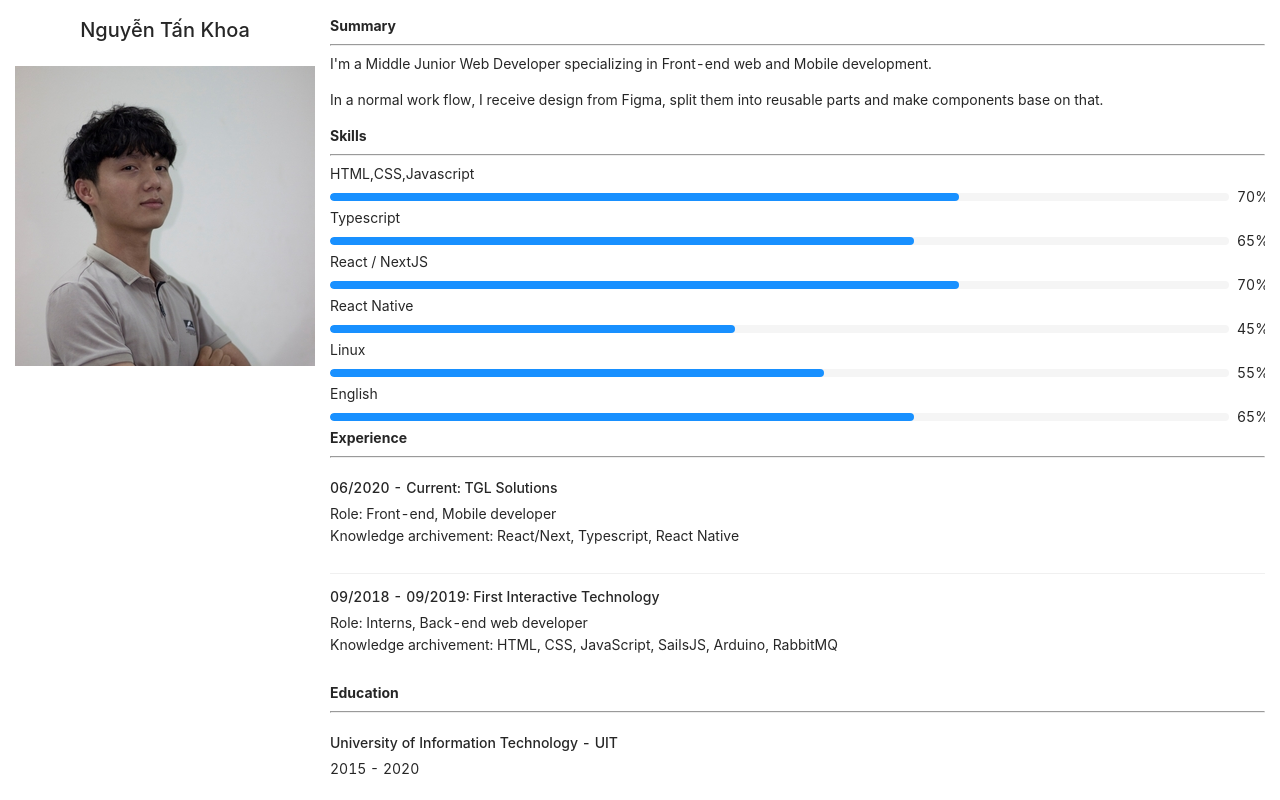
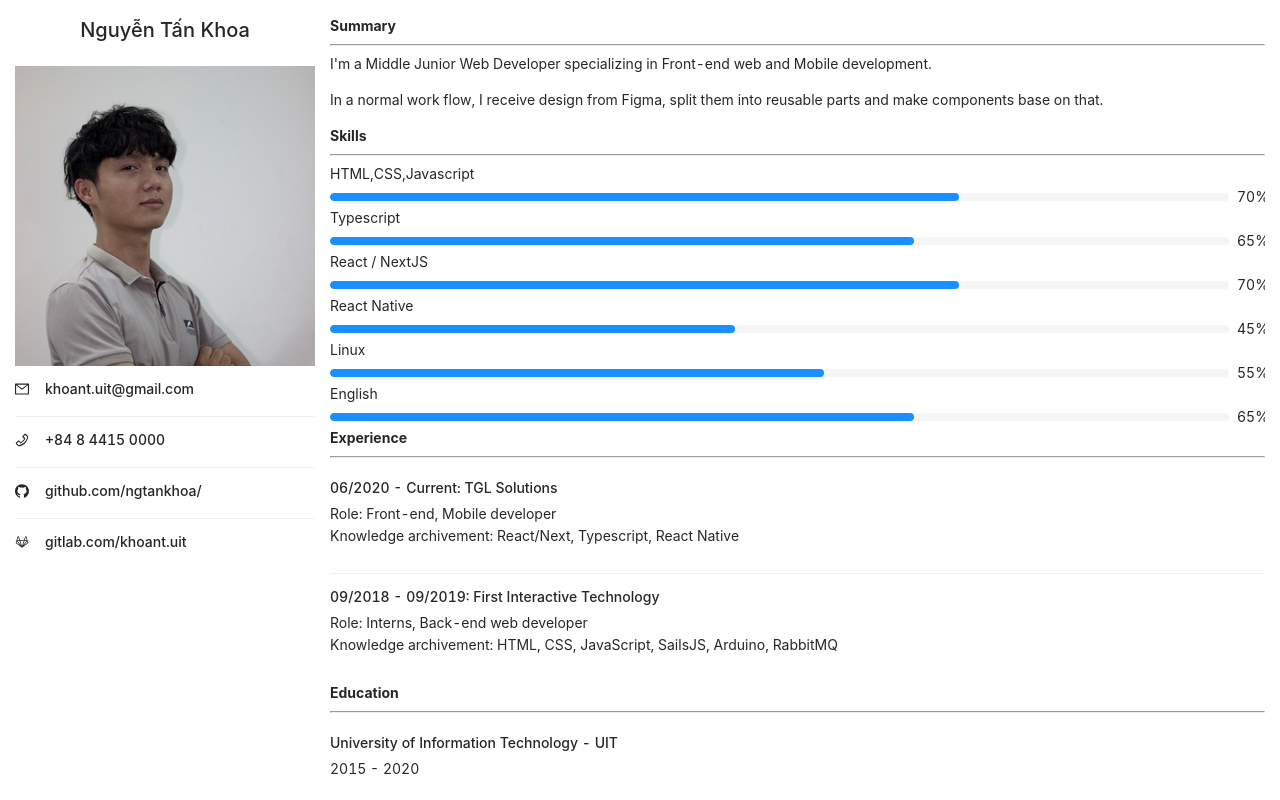
Before and after one commit to ngtankhoa/next-cv, a Next.js app: page / in a window 1280 px wide. Built offline with nearby package versions, Linux system fonts and the light colour scheme.

Commit message:
update hobby

```diff
--- a/containers/hobby/hobby.tsx
+++ b/containers/hobby/hobby.tsx
@@ -1,9 +1,12 @@
 import { TitleSession, InformationContainer } from 'components';
+import { Typography } from 'antd';
 
+const { Paragraph } = Typography;
 export function Hobby() {
     return (
         <InformationContainer>
             <TitleSession>Hobby</TitleSession>
+            <Paragraph>Gaming, Walking, Music, Distro Hopper</Paragraph>
         </InformationContainer>
     );
 }
--- a/package.json
+++ b/package.json
@@ -9,6 +9,7 @@
     "lint": "next lint"
   },
   "dependencies": {
+    "@ant-design/icons": "^4.6.2",
     "antd": "^4.16.3",
     "next": "11.0.0",
     "react": "17.0.2",
--- a/pages/index.tsx
+++ b/pages/index.tsx
@@ -2,7 +2,17 @@ import Head from 'next/head';
 import styled from 'styled-components';
 import { Summary, Hobby, Skills, Education, Experience } from 'containers';
 import { Main, Sidebar, Content } from 'styles/pages.styled';
+import { Typography, List } from 'antd';
+import {
+    MailOutlined,
+    PhoneOutlined,
+    GithubOutlined,
+    GitlabOutlined,
+} from '@ant-design/icons';
 
+const { Paragraph, Text } = Typography;
+const { Item } = List;
+const { Meta } = Item;
 const Name = styled.p`
     font-size: 20px;
     font-weight: 500;
@@ -32,6 +42,34 @@ export default function Home() {
                             marginRight: 'auto',
                         }}
                     />
+                    <List>
+                        <Item>
+                            {/* <MailOutlined />
+                            khoant.uit@gmail.com */}
+                            <Meta
+                                avatar={<MailOutlined />}
+                                title='khoant.uit@gmail.com'
+                            />
+                        </Item>
+                        <Item>
+                            <Meta
+                                avatar={<PhoneOutlined />}
+                                title='+84 8 4415 0000'
+                            />
+                        </Item>
+                        <Item>
+                            <Meta
+                                avatar={<GithubOutlined />}
+                                title='github.com/ngtankhoa/'
+                            />
+                        </Item>
+                        <Item>
+                            <Meta
+                                avatar={<GitlabOutlined />}
+                                title='gitlab.com/khoant.uit'
+                            />
+                        </Item>
+                    </List>
                 </Sidebar>
                 <Content>
                     <Summary />
```
